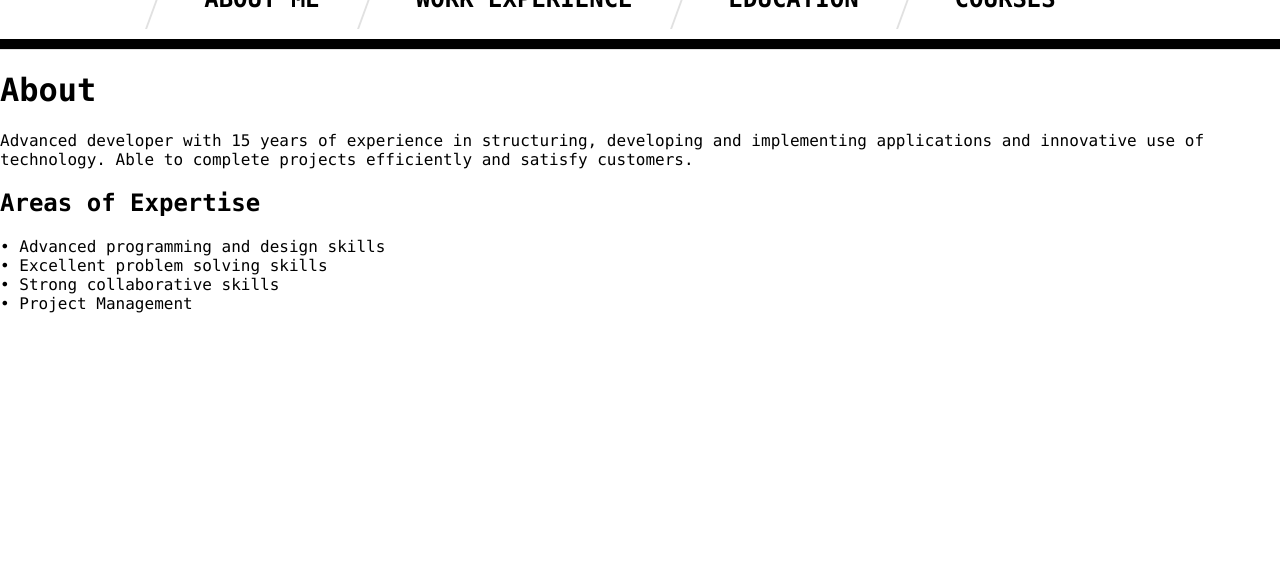
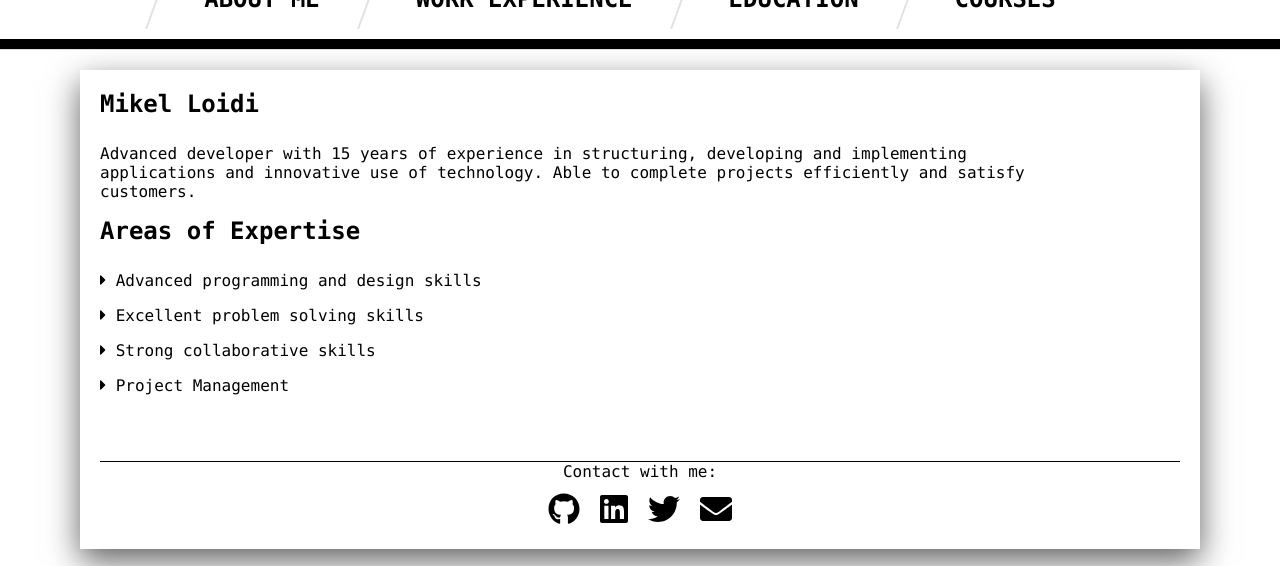
Before and after one commit to mloidi/mloidi.com, a React (Create React App) app: page / in a window 1280 px wide. Shown: the part 344-910 px from the top of the page. Before the commit the page ends 800 px from the top, so only its background shows below. Built offline with nearby package versions, Linux system fonts and the light colour scheme.

Commit message:
first version finish

```diff
--- a/package.json
+++ b/package.json
@@ -3,6 +3,10 @@
   "version": "0.1.0",
   "private": true,
   "dependencies": {
+    "@fortawesome/fontawesome-svg-core": "^1.2.8",
+    "@fortawesome/free-brands-svg-icons": "^5.5.0",
+    "@fortawesome/free-solid-svg-icons": "^5.5.0",
+    "@fortawesome/react-fontawesome": "^0.1.3",
     "moment": "^2.22.2",
     "react": "^16.6.3",
     "react-dom": "^16.6.3",
--- a/src/App.js
+++ b/src/App.js
@@ -5,9 +5,10 @@ import { BrowserRouter as Router, Route, Switch } from 'react-router-dom';
 import NavMenu from './Components/NavMenu';
 import About from './Components/About';
 import Resume from './Components/Resume';
-import Education  from './Components/Education';
+import Education from './Components/Education';
 import Courses from './Components/Courses';
 import NotFound from './Components/NotFound';
+
 
 class App extends Component {
   render() {
--- a/src/Components/About.js
+++ b/src/Components/About.js
@@ -1,27 +1,106 @@
 import React, { Component } from 'react';
 import { Helmet } from 'react-helmet';
+import { FontAwesomeIcon } from '@fortawesome/react-fontawesome';
+import { faCaretRight, faEnvelope } from '@fortawesome/free-solid-svg-icons';
+import {
+  faGithub,
+  faLinkedin,
+  faTwitter
+} from '@fortawesome/free-brands-svg-icons';
+
+import { ResumeService } from '../Service/resume.service';
+import { Header, Styles, Detail, Social } from './Styles/Styles';
 
 class About extends Component {
+  constructor(props) {
+    super(props);
+    this.state = {
+      about: {}
+    };
+  }
+
+  componentDidMount() {
+    this.setState({
+      about: ResumeService.getAbout()
+    });
+  }
   render() {
     return (
       <div>
         <Helmet>
           <title>About me | Mikel Loidi | Web Developer</title>
         </Helmet>
-        <h1>About</h1>
-        <p>
-          Advanced developer with 15 years of experience in structuring,
-          developing and implementing applications and innovative use of
-          technology. Able to complete projects efficiently and satisfy
-          customers.
-        </p>
-        <h2>Areas of Expertise</h2>
-        <p>
-          • Advanced programming and design skills <br/>
-          • Excellent problem solving skills <br/>
-          • Strong collaborative skills <br/>
-          • Project Management
-        </p>
+        <Styles>
+          {Object.keys(this.state.about).map(key => (
+            <div>
+              <Header>
+                <div className="textTitle">{this.state.about[key].name}</div>
+              </Header>
+              <Detail>
+                <div className="textLeft aboutDetail">
+                  <p>{this.state.about[key].profile}</p>
+                </div>
+                <div />
+                <div className="textTitle">Areas of Expertise</div>
+                <div />
+                <div className="textLeft aboutDetail">
+                  {this.state.about[key].areas &&
+                    this.state.about[key].areas.map(areas => (
+                      <p>
+                        <FontAwesomeIcon className="icon" icon={faCaretRight} />{' '}
+                        {areas}
+                      </p>
+                    ))}
+                </div>
+              </Detail>
+              <Social>
+                <div className="socialHeader">Contact with me:</div>
+                <div className="socialBody">
+                  {this.state.about[key].github && (
+                    <a
+                      className="aboutLink"
+                      target="_blank"
+                      rel="noopener noreferrer"
+                      href={this.state.about[key].github}
+                    >
+                      <FontAwesomeIcon icon={faGithub} />
+                    </a>
+                  )}
+                  {this.state.about[key].linkedin && (
+                    <a
+                      className="aboutLink"
+                      target="_blank"
+                      rel="noopener noreferrer"
+                      href={this.state.about[key].linkedin}
+                    >
+                      <FontAwesomeIcon icon={faLinkedin} />
+                    </a>
+                  )}
+                  {this.state.about[key].twitter && (
+                    <a
+                      className="aboutLink"
+                      target="_blank"
+                      rel="noopener noreferrer"
+                      href={this.state.about[key].twitter}
+                    >
+                      <FontAwesomeIcon icon={faTwitter} />
+                    </a>
+                  )}
+                  {this.state.about[key].mail && (
+                    <a
+                      className="aboutLink"
+                      target="_blank"
+                      rel="noopener noreferrer"
+                      href={this.state.about[key].mail}
+                    >
+                      <FontAwesomeIcon icon={faEnvelope} />
+                    </a>
+                  )}
+                </div>
+              </Social>
+            </div>
+          ))}
+        </Styles>
       </div>
     );
   }
--- a/src/Components/Styles/Styles.js
+++ b/src/Components/Styles/Styles.js
@@ -48,8 +48,33 @@ export const Styles = styled.div`
     flex-grow: 1;
     padding: 0 3rem;
     font-size: 1rem;
+    grid-template-columns: 1% auto;
     @media (max-width: 768px) {
       font-size: 0.5rem;
+    }
+    p {
+      margin: 0 0 0 5px;
+    }
+    .icon {
+      margin: 7px 0 0 0;
+    }
+  }
+  .textDescriptionDetails {
+    line-height: 2;
+    font-weight: 300;
+    flex-grow: 1;
+    padding: 0 3rem;
+    font-size: 1rem;
+    display: grid;
+    grid-template-columns: 1% auto;
+    @media (max-width: 768px) {
+      font-size: 0.5rem;
+    }
+    p {
+      margin: 0 0 0 5px;
+    }
+    .icon {
+      margin: 7px 0 0 0;
     }
   }
   .skill {
@@ -127,3 +152,17 @@ export const SkillsDetail = styled.div`
     }
   }
 `;
+
+export const Social = styled.div`
+  border-top: solid 1px;
+  margin: 50px 0 0 0;
+  text-align: center;
+  a {
+    border-bottom: none;
+    margin: 0 10px 0 10px;
+    font-size: 2rem;
+  }
+  .socialBody {
+    margin: 10px 0 0 0;
+  }
+`;
--- a/src/Service/resume.service.js
+++ b/src/Service/resume.service.js
@@ -160,14 +160,16 @@ const education = [
     finishDate: '2016',
     location: 'Logroño, La Rioja (Spain)',
     description: [
-      'With the Master in PMP I have acquired the knowledge and skills to:',
-      '• Generate added value to the business cycle by adequately managing knowledge.',
-      '• Make important decisions in pressure environments.',
-      '• Develop a global strategic vision and its impact on the business.',
-      '• Optimize the management of scarce resources (Time, money, personnel, etc.)',
-      '• Manage conflicts and work teams.',
-      '• Manage properly and minimize situations of uncertainty and risk.',
-      '• Design efficient business strategies and achieve different business objectives (costs, margins, etc.)'
+      'With the Master in PMP I have acquired the knowledge and skills to:'
+    ],
+    descriptionDetails: [
+      'Generate added value to the business cycle by adequately managing knowledge.',
+      'Make important decisions in pressure environments.',
+      'Develop a global strategic vision and its impact on the business.',
+      'Optimize the management of scarce resources (Time, money, personnel, etc.)',
+      'Manage conflicts and work teams.',
+      'Manage properly and minimize situations of uncertainty and risk.',
+      'Design efficient business strategies and achieve different business objectives (costs, margins, etc.)'
     ]
   },
   {
@@ -180,14 +182,16 @@ const education = [
     finishDate: '2010',
     location: 'San Sebastian, Gipuzkoa (Spain)',
     description: [
-      'These are the main competences that I have acquired with this degree:',
-      '• Ability to conceive and develop centralized or distributed computer systems or architectures integrating hardware, software and networks.',
-      '• Ability to conceive, develop and maintain computer systems, services and applications using software engineering methods as an instrument for quality assurance.',
-      '• Ability to conceive, write, organize, plan, develop and sign projects in the field of computer engineering with the purpose of designing, developing or operating systems, services and computer applications.',
-      '• Ability to define, evaluate and select hardware and software platforms for the development and execution of systems, services and computer applications.',
-      '• Ability to design, develop, evaluate and ensure the accessibility, ergonomics, usability and security of the systems, services and computer applications, as well as the information they manage.',
-      '• Ability to solve problems with initiative, decision making, autonomy and creativity.',
-      '• Knowledge of basic subjects and technologies, which enable the learning and development of new methods and technologies, as well as those that provide them with great versatility to adapt to new situations.'
+      'These are the main competences that I have acquired with this degree:'
+    ],
+    descriptionDetails: [
+      'Ability to conceive and develop centralized or distributed computer systems or architectures integrating hardware, software and networks.',
+      'Ability to conceive, develop and maintain computer systems, services and applications using software engineering methods as an instrument for quality assurance.',
+      'Ability to conceive, write, organize, plan, develop and sign projects in the field of computer engineering with the purpose of designing, developing or operating systems, services and computer applications.',
+      'Ability to define, evaluate and select hardware and software platforms for the development and execution of systems, services and computer applications.',
+      'Ability to design, develop, evaluate and ensure the accessibility, ergonomics, usability and security of the systems, services and computer applications, as well as the information they manage.',
+      'Ability to solve problems with initiative, decision making, autonomy and creativity.',
+      'Knowledge of basic subjects and technologies, which enable the learning and development of new methods and technologies, as well as those that provide them with great versatility to adapt to new situations.'
     ]
   },
   {
@@ -200,15 +204,17 @@ const education = [
     finishDate: '2002',
     location: 'Pamplona, Navarra (Spain)',
     description: [
-      'These are the main competences that I have acquired with this study:',
-      '• Configure and exploit computer systems.',
-      '• Program relational databases.',
-      '• Develop software components in structured programming languages.',
-      '• Develop software components in object - oriented programming languages.',
-      '• Install and configure business resource planning and customer relationship management systems.',
-      '• Develop software elements in the client environment.',
-      '• Develop software elements in the server environment.',
-      '• Implement, verify and document web applications in Internet, intranet and extranet environments.'
+      'These are the main competences that I have acquired with this study:'
+    ],
+    descriptionDetails: [
+      'Configure and exploit computer systems.',
+      'Program relational databases.',
+      'Develop software components in structured programming languages.',
+      'Develop software components in object - oriented programming languages.',
+      'Install and configure business resource planning and customer relationship management systems.',
+      'Develop software elements in the client environment.',
+      'Develop software elements in the server environment.',
+      'Implement, verify and document web applications in Internet, intranet and extranet environments.'
     ]
   }
 ];
@@ -219,6 +225,7 @@ const courses = [
     description: [
       'It’s GraphQL API with Node.js on the backend and React and Apollo on the front end. The course cover everything from authentication and sending email to uploading photos and caching data. The entire front - end is built in modern React.js and GraphQL. '
     ],
+    descriptionDetails: null,
     url: 'https://advancedreact.com/',
     urlText: 'AdvancedReact.com',
     finishDate: '2018',
@@ -235,6 +242,7 @@ const courses = [
     description: [
       'A premium step-by-step training course to get you building real world React.js + Firebase apps and website components. '
     ],
+    descriptionDetails: null,
     url: 'https://reactforbeginners.com/',
     urlText: 'ReactForBeginners.com',
     finishDate: '2018',
@@ -251,6 +259,7 @@ const courses = [
     description: [
       'A premium training course to learn to build apps with Node.js, Express and MongoDB. '
     ],
+    descriptionDetails: null,
     url: 'https://learnnode.com/',
     urlText: 'LearnNode.com',
     finishDate: '2018',
@@ -264,19 +273,19 @@ const courses = [
   },
   {
     title: 'Microsoft Professional Program for Front-End Web Development',
-    description: [
-      'I learn To:',
-      '• Get started with web development',
-      '• Create a Basic Web Application',
-      '• Use a Scripting Language to Build Dynamic Web Apps',
-      '• Use CSS to Simplify UI Management',
-      '• Use CSS to Build a Powerful Web UI',
-      '• Use UI Frameworks to Build a Responsive Web UI',
-      '• Use a Framework to Build a Dynamic Web UI',
-      '• Use a Framework to Simplify and Manage Data Binding',
-      '• Use a Framework to Build a Complex Single - Page Application',
-      '• Use Cloud Services to Create Web Apps with High Availability and Scale',
-      '• Use DevOps Tools and Processes to Manage Web Application Projects'
+    description: ['I learn To:'],
+    descriptionDetails: [
+      'Get started with web development',
+      'Create a Basic Web Application',
+      'Use a Scripting Language to Build Dynamic Web Apps',
+      'Use CSS to Simplify UI Management',
+      'Use CSS to Build a Powerful Web UI',
+      'Use UI Frameworks to Build a Responsive Web UI',
+      'Use a Framework to Build a Dynamic Web UI',
+      'Use a Framework to Simplify and Manage Data Binding',
+      'Use a Framework to Build a Complex Single - Page Application',
+      'Use Cloud Services to Create Web Apps with High Availability and Scale',
+      'Use DevOps Tools and Processes to Manage Web Application Projects'
     ],
     url:
       'https://academy.microsoft.com/en-us/professional-program/tracks/front-end-development/',
@@ -292,6 +301,24 @@ const courses = [
   }
 ];
 
+const about = [
+  {
+    name: 'Mikel Loidi',
+    profile:
+      'Advanced developer with 15 years of experience in structuring, developing and implementing applications and innovative use of technology. Able to complete projects efficiently and satisfy customers.',
+    areas: [
+      'Advanced programming and design skills',
+      'Excellent problem solving skills',
+      'Strong collaborative skills',
+      'Project Management'
+    ],
+    github: 'https://github.com/mloidi/',
+    linkedin: 'https://www.linkedin.com/in/mikel-loidi-ardanaz/',
+    twitter: 'https://twitter.com/mikelloidi',
+    mail: 'mailto:mikel@mloidi.com'
+  }
+];
+
 export const ResumeService = {
   getWorks: () => {
     return work;
@@ -301,5 +328,8 @@ export const ResumeService = {
   },
   getCourses: () => {
     return courses;
+  },
+  getAbout: () => {
+    return about;
   }
 };
```
Also changed, not shown: src/Components/Courses.js (+19 -1 lines), src/Components/EducationFormal.js (+10 -1 lines), src/Components/Job.js (+5 -2 lines), src/Components/NotFound.js (+9 -2 lines), src/Components/Styles/NotFoundStyles.js (added, +10 -0 lines), 1 other file (tests, documents, lock files or other folders).
